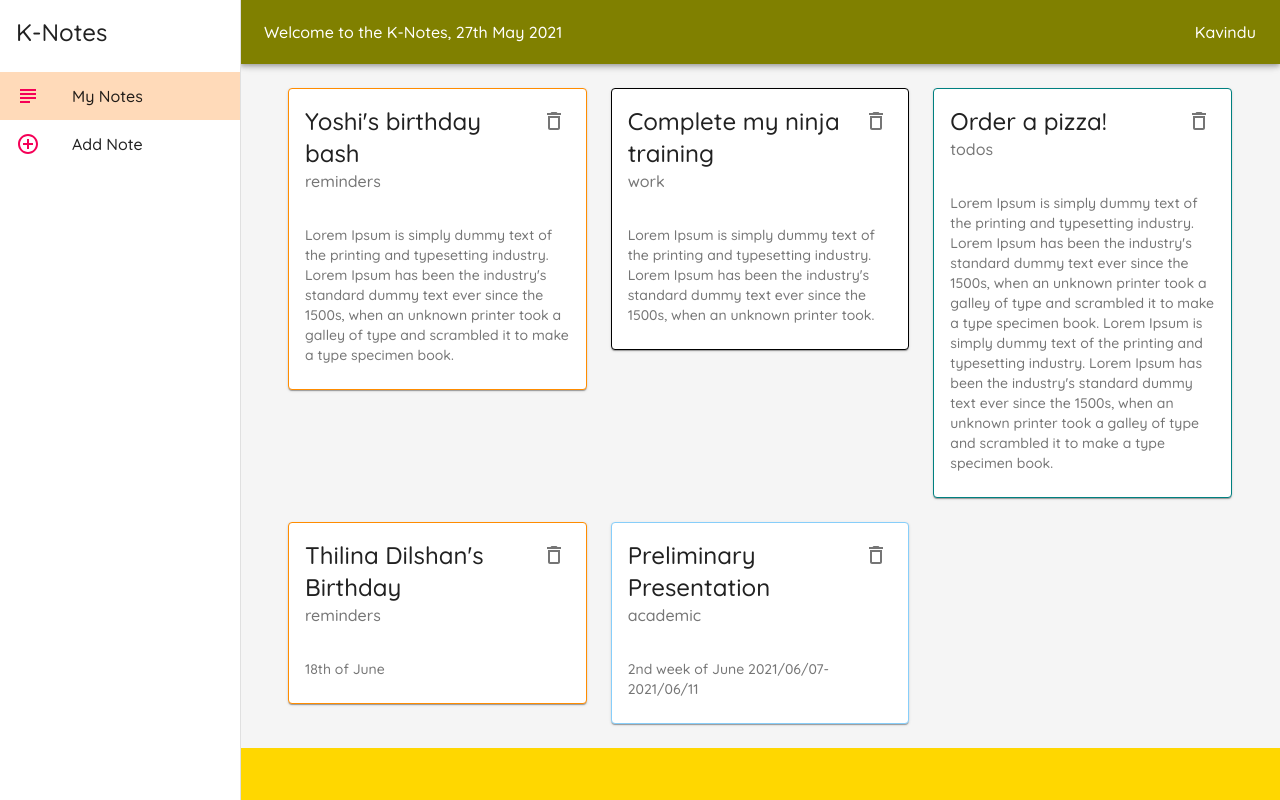
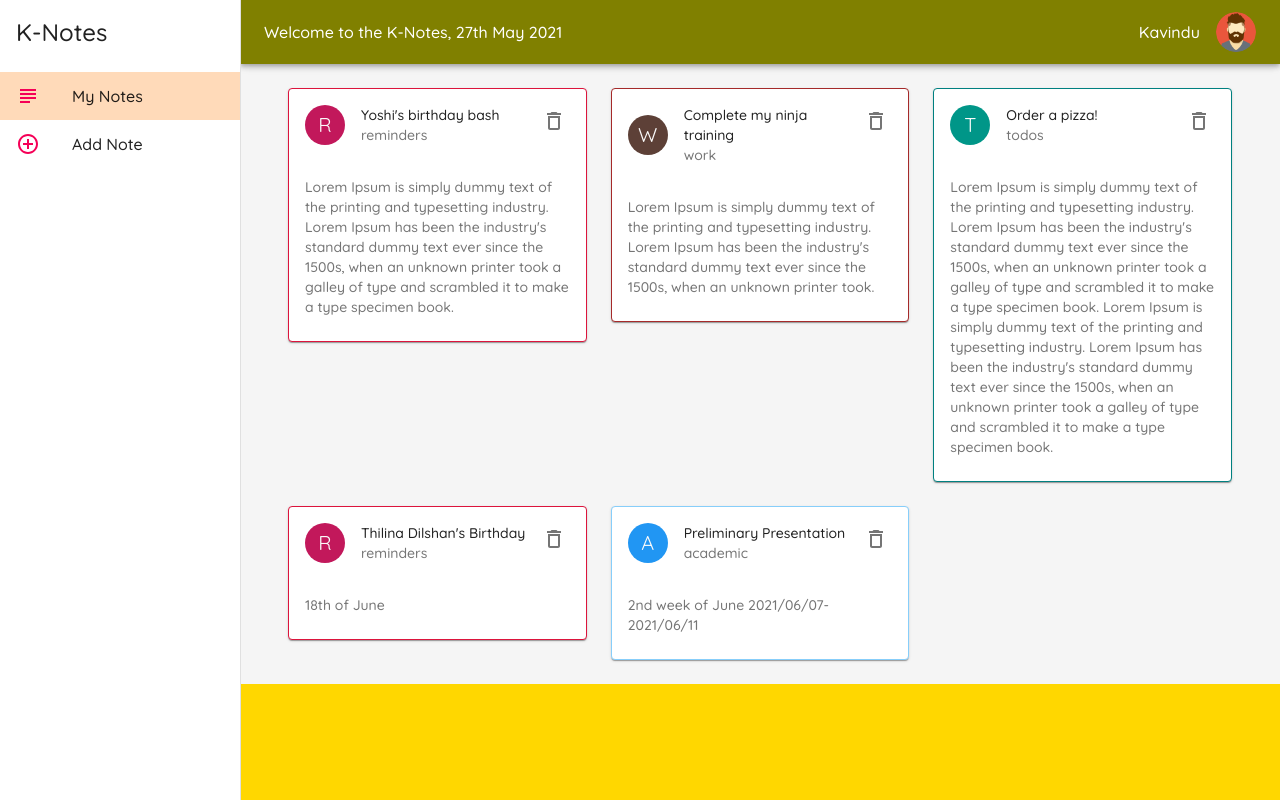
Before and after one commit to Kavindu1997/K-Notes, a React (Create React App) app: page / in a window 1280 px wide. Built offline with nearby package versions, Linux system fonts and the light colour scheme; data requests are answered from the project's data file.

Commit message:
avatars added

```diff
--- a/src/components/Layout.js
+++ b/src/components/Layout.js
@@ -5,6 +5,7 @@ import { useHistory, useLocation } from 'react-router'
 import AppBar from '@material-ui/core/AppBar'
 import ToolBar from '@material-ui/core/ToolBar'
 import {format} from 'date-fns'
+import Avatar from '@material-ui/core/Avatar'
 
 const drawerWidth=240
 const useStyles=makeStyles((theme)=>{
@@ -36,6 +37,9 @@ const useStyles=makeStyles((theme)=>{
         toolbar: theme.mixins.toolbar,
         date:{
             flexGrow:1
+        },
+        avatar:{
+            marginLeft:theme.spacing(2)
         }
     }
 
@@ -70,6 +74,7 @@ export default function Layout({children}){
                   <Typography>
                       Kavindu
                   </Typography>
+                  <Avatar src="/avatarlog.png" className={classes.avatar}/>
               </ToolBar>
           </AppBar>
           <Drawer
--- a/src/components/NoteCard.js
+++ b/src/components/NoteCard.js
@@ -2,23 +2,38 @@ import React  from 'react'
 import Card from '@material-ui/core/Card';
 import CardHeader from '@material-ui/core/CardHeader';
 import CardContent from '@material-ui/core/CardContent';
-import { IconButton, makeStyles, Typography } from '@material-ui/core';
+import { Avatar, IconButton, makeStyles, Typography } from '@material-ui/core';
 import { DeleteOutlined } from '@material-ui/icons';
+import { blue, brown, orange, pink, purple, red, teal } from '@material-ui/core/colors';
 
 const useStyles=makeStyles({
   test:{
     border:(mynote)=>{
       if(mynote.category=='work'){
-        return '1px solid black'
+        return '1px solid brown'
       }else if(mynote.category=='academic'){
         return '1px solid lightskyblue'
       }else if(mynote.category=='reminders'){
-        return '1px solid darkorange'
+        return '1px solid crimson'
       }else if(mynote.category=='todos'){
         return '1px solid teal'
       }
     }
+  },
+  avatar:{
+    backgroundColor:(mynote)=>{
+      if(mynote.category=='work'){
+        return brown[700]
+      }else if(mynote.category=='academic'){
+        return blue[500]
+      }else if(mynote.category=='reminders'){
+        return pink[700]
+      }else if(mynote.category=='todos'){
+        return teal[500]
+      }
+    }
   }
+
 })
 
 export default function NoteCard({mynote,myhandleDelete}){
@@ -28,6 +43,9 @@ export default function NoteCard({mynote,myhandleDelete}){
         <div>
             <Card elevation={1} className={classes.test}>
                 <CardHeader
+                  avatar={
+                    <Avatar className={classes.avatar}>{mynote.category[0].toUpperCase()}</Avatar>
+                  }
                   action={
                     <IconButton onClick={()=>myhandleDelete(mynote.id)}>
                       <DeleteOutlined />
```
Also changed, not shown: public/avatarlog.png (added).
